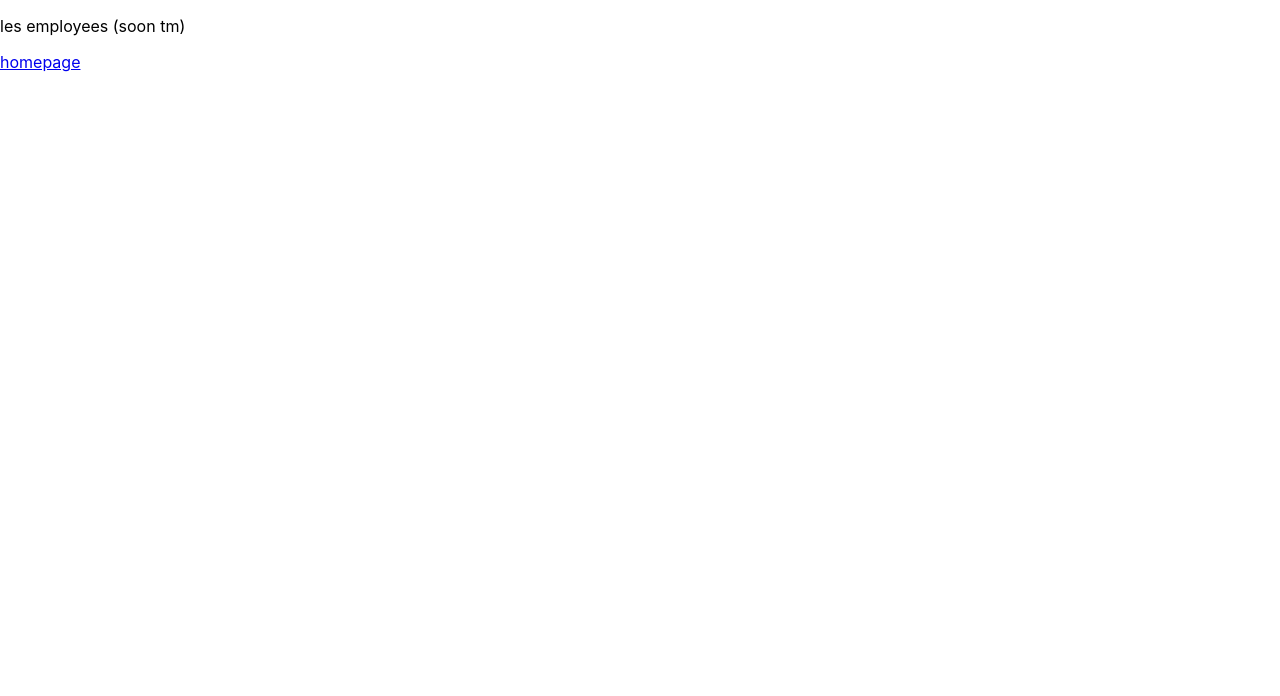
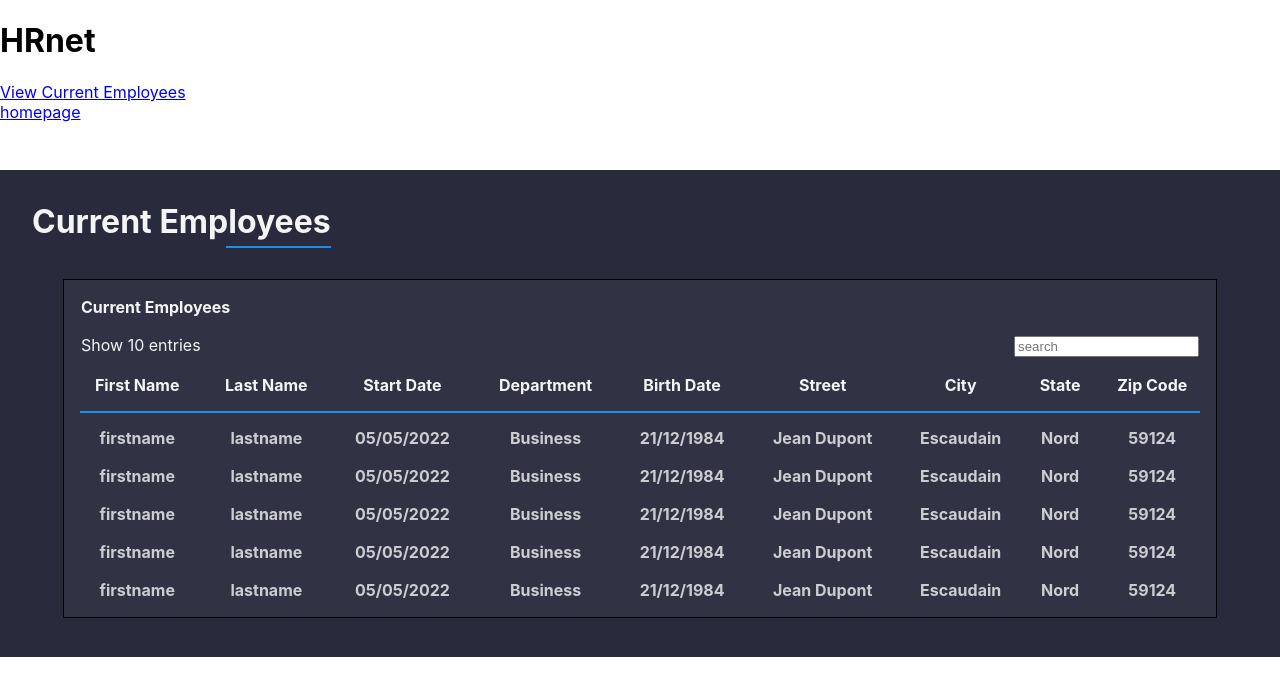
Before and after one commit to devb0x/Moniezgeoffrey_14_08032022, a React (Create React App) app: page /employees in a window 1280 px wide. Shown: the top 696 px of the page. Built offline with nearby package versions, Linux system fonts and the light colour scheme.

Commit message:
add mocked data for table and css

```diff
--- a/src/Components/CreateEmployee/CreateEmployee.jsx
+++ b/src/Components/CreateEmployee/CreateEmployee.jsx
@@ -140,7 +140,7 @@ const CreateEmployee = () => {
       </form>
 
     </section>
-  );
-};
+  )
+}
 
-export default CreateEmployee;
+export default CreateEmployee
--- a/src/Components/CreateEmployee/CreateEmployee.module.css
+++ b/src/Components/CreateEmployee/CreateEmployee.module.css
@@ -25,6 +25,8 @@
 
 .create-form {
   padding: 0 1rem 3rem;
+  max-width: 450px;
+  margin: auto;
 }
 
 .create-form__div {
--- /dev/null
+++ b/src/Components/EmployeesList/EmployeesList.jsx
@@ -0,0 +1,117 @@
+import React, {Fragment} from 'react'
+
+import classes from './EmployeesList.module.css'
+
+function EmployeesList() {
+  const dataCategory = [
+    'First Name', 'Last Name', 'Start Date', 'Department', 'Birth Date', 'Street', 'City', 'State', 'Zip Code'
+  ]
+  const employeesMock = [
+    {
+      id: 1,
+      firstname: 'firstname',
+      lastname: 'lastname',
+      startDate: '05/05/2022',
+      department: 'Business',
+      birthDate: '21/12/1984',
+      street: 'Jean Dupont',
+      city: 'Escaudain',
+      state: 'Nord',
+      zipCode: '59124'
+    },
+    {
+      id: 2,
+      firstname: 'firstname',
+      lastname: 'lastname',
+      startDate: '05/05/2022',
+      department: 'Business',
+      birthDate: '21/12/1984',
+      street: 'Jean Dupont',
+      city: 'Escaudain',
+      state: 'Nord',
+      zipCode: '59124'
+    },
+    {
+      id: 3,
+      firstname: 'firstname',
+      lastname: 'lastname',
+      startDate: '05/05/2022',
+      department: 'Business',
+      birthDate: '21/12/1984',
+      street: 'Jean Dupont',
+      city: 'Escaudain',
+      state: 'Nord',
+      zipCode: '59124'
+    },
+    {
+      id: 4,
+      firstname: 'firstname',
+      lastname: 'lastname',
+      startDate: '05/05/2022',
+      department: 'Business',
+      birthDate: '21/12/1984',
+      street: 'Jean Dupont',
+      city: 'Escaudain',
+      state: 'Nord',
+      zipCode: '59124'
+    },
+    {
+      id: 5,
+      firstname: 'firstname',
+      lastname: 'lastname',
+      startDate: '05/05/2022',
+      department: 'Business',
+      birthDate: '21/12/1984',
+      street: 'Jean Dupont',
+      city: 'Escaudain',
+      state: 'Nord',
+      zipCode: '59124'
+    },
+  ]
+
+  return (
+    <section className={`${classes['employees-section']}`}>
+      <h2 className={`${classes['employees-section__title']}`}>Current Employees</h2>
+      <div>
+        <table className={`${classes['table']}`}>
+          <thead>
+            <tr>
+              <th>Current Employees</th>
+            </tr>
+            <tr className={`${classes['table-row__filter']}`}>
+              <td>Show 10 entries</td>
+              <td>
+                <input type="text" placeholder="search" />
+              </td>
+            </tr>
+          </thead>
+          <tbody className={`${classes['table-body']}`}>
+
+            <tr className={`${classes['table-row__category']}`}>
+              {dataCategory.map((el, index) => (
+                <th key={index}>
+                  {el}
+                </th>
+              ))}
+            </tr>
+
+            {employeesMock.map(obj => (
+              <tr className={`${classes['table-row']}`} key={obj.id}>
+                {Object.entries(obj).slice(1).map(([key, val], i) => {
+                  return (
+                    <th key={i}>
+                      {val}
+                    </th>
+                  )
+                })}
+              </tr>
+            ))}
+
+          </tbody>
+        </table>
+      </div>
+    </section>
+  )
+}
+
+export default EmployeesList
--- /dev/null
+++ b/src/Components/EmployeesList/EmployeesList.module.css
@@ -0,0 +1,68 @@
+.employees-section {
+  width: 100%;
+  margin: 3rem auto;
+  padding-bottom: 5vh;
+  background-color: var(--darkGray);
+  color: var(--white);
+}
+
+.employees-section__title {
+  padding: 2rem;
+  margin: 0;
+  font-size: 2rem;
+  width: fit-content;
+}
+
+.employees-section__title:after {
+  display: block;
+  content: "";
+  border-bottom: 2px solid var(--blue);
+  width: 35%;
+  height: 2px;
+  margin-top: .2rem;
+  margin-left: auto;
+}
+
+
+.table {
+  width: 90%;
+  display: flex;
+  flex-direction: column;
+
+  outline: 1px solid black;
+  min-width: 900px;
+  margin: auto;
+
+  background-color: var(--lightGray);
+
+  /*border-collapse: collapse;*/
+  border-spacing: 1rem 1rem;
+}
+
+.table-row__filter {
+  display: flex;
+  justify-content: space-between;
+  width: 100%;
+  padding: 0 1rem;
+}
+
+.table-body {
+  display: table;
+}
+
+.table-row__category {
+  box-shadow: 0 2px 0 0 var(--blue);
+}
+
+.table-row__category > th {
+  padding-bottom: 1rem;
+}
+
+.table-row {
+  font-weight: normal;
+  opacity: .8;
+}
+
+.table-row > td {
+  font-weight: normal;
+}
--- a/src/Pages/CurrentEmployees.jsx
+++ b/src/Pages/CurrentEmployees.jsx
@@ -1,13 +1,14 @@
 import React, {Fragment} from 'react';
 import {Link} from "react-router-dom"
+import Header from "../Components/Header/Header"
+import EmployeesList from "../Components/EmployeesList/EmployeesList"
 
 const CurrentEmployees = () => {
   return (
     <Fragment>
-      <p>
-        les employees (soon tm)
-      </p>
+      <Header />
       <Link to={'/'}>homepage</Link>
+      <EmployeesList />
     </Fragment>
   );
 };
```
